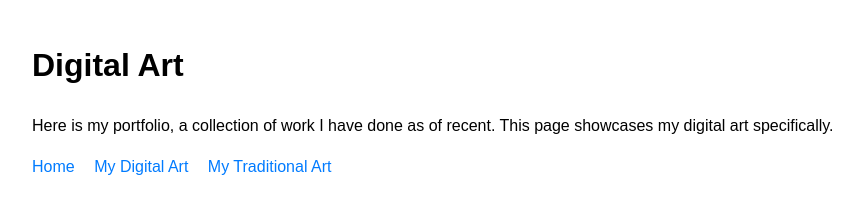
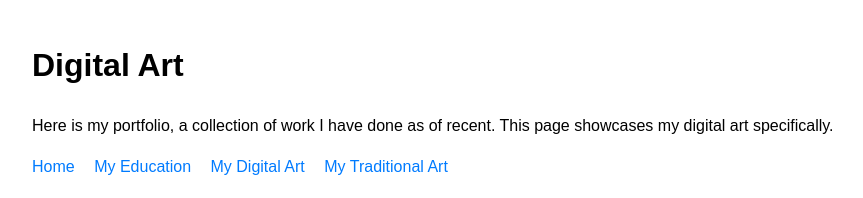
Before and after one commit to Zealitif/practicesitetwo, a plain HTML site: page DigitalArt.html in a window 1280 px wide. Shown: the top 198 px of the page, without its empty margins (8-871 px from the left). Drawn offline with Linux system fonts and the light colour scheme.

Commit message:
Update DigitalArt.html

```diff
--- a/DigitalArt.html
+++ b/DigitalArt.html
@@ -53,6 +53,7 @@
 
   <ul>
     <li><a href="Index.html">Home</a></li>
+    <li><a href="MyEducation.html">My Education</a></li>
     <li><a href="DigitalArt.html">My Digital Art</a></li>
     <li><a href="TradArt.html">My Traditional Art</a></li>
   </ul>
```
